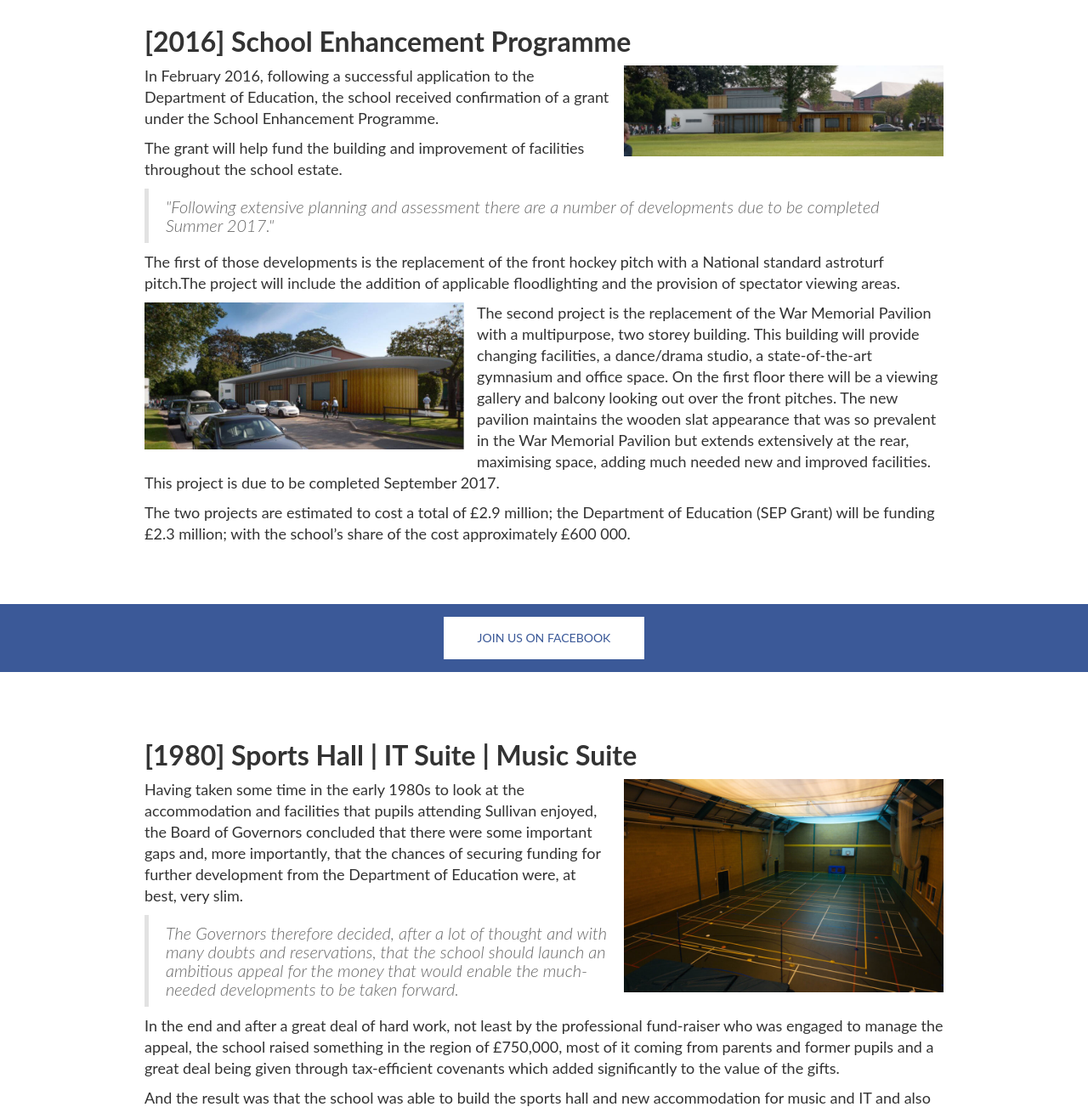
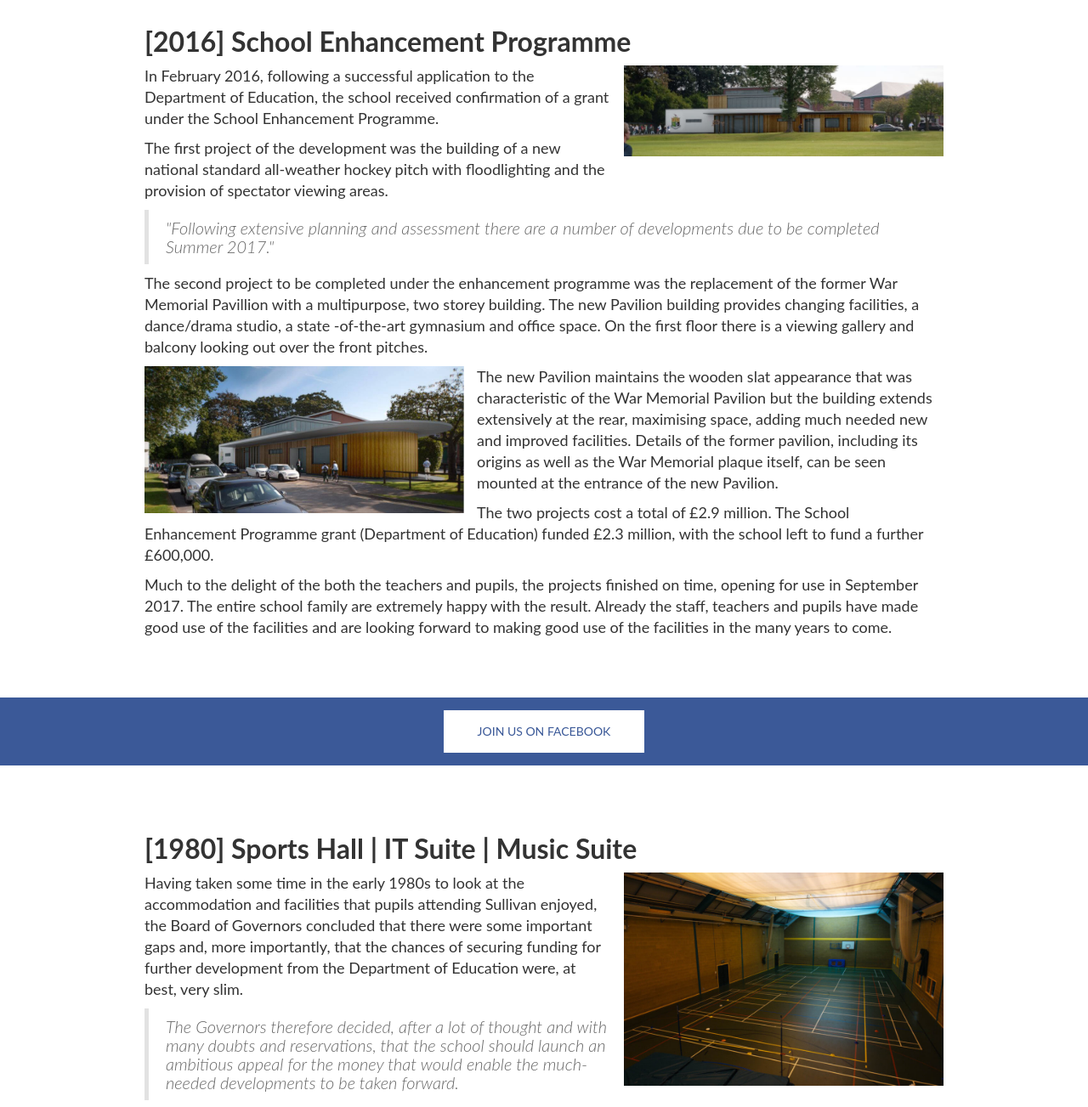
Before and after one commit to friendsofsullivan/fos, a Jekyll site: the page built from _pages/03_events.md, in a window 1280 px wide and 1400 px high, scrolled down 777 px, cut to the strip 97-1400 px from the top of the window. Shown: the whole strip at 85% size. Built offline with Jekyll 4.4.1, drawn with Linux system fonts in a browser that asks for light colours.

Commit message:
few changes as requested added

```diff
--- a/_layouts/about.html
+++ b/_layouts/about.html
@@ -21,9 +21,8 @@ layout: default
           <h3>Our long term objective is to ensure that Sullivan is still educating children in Holywood for another 140 years.</h3>
           <p>In order to sustain and defend the legacy of Robert Sullivan and to meet the myriad of challenges presented in the modern educational environment, the Board of Governors believes that a dynamic alumni organisation is a vital component for school’s future development. Those who have benefitted from time as students, parents and employees are best placed to appreciate the contribution that the school offers to current and future generations of students. Modern technology allows us to communicate and connect much more readily than ever before such that this website and presence on social media will enable all the “Friends of Sullivan” to keep up to date with what’s happening today in Sullivan, to reconnect with your contemporaries from your own time at the school and enable the Board of Governors to seek out assistance when necessary to look after the school’s interests.</p>
           <p>Sullivan “Upper” moved to its present location on Belfast Road in 1939 and has grown steadily ever since, adding such landmark buildings as the War Memorial Pavilion in 1962, the Frost Building in 1976, a Drama Theatre in 1982 and the Sports Hall in 1989. These developments have been achieved not only from Department of Education funding but critically in the case of the pavilion and the sports hall with substantial funding from parents and past pupils.</p>
-          <p>This coming year we are replacing the now famous War Memorial Pavilion with brand new sports changing facilities, and adding a new gymnasium and a state of the art astroturf hockey pitch. The Board of Governors believe that this major capital project is needed to keep our estate up to modern educational standards and are determined that the school’s facilities are maintained at the highest possible quality. This project is therefore viewed by the Board as fundamental to our commitment to “Sustaining Sullivan’s Future” and to this end, a fundraising campaign will be launched in the coming months through this website.
-          <h3>You can also assist the Board of Governors on the journey towards our goal simply by becoming a member of the “Friends of Sullivan”. </h3>
-          <p>Please record your details in our database, send us details of your experiences at the school and come along to our events scheduled to mark the 140th anniversary of the school in 2017.</p>
+          <p> In 2017 we saw the replacement of the famous War Memorial Pavilion with brand new sports changing facilities, and the addition of a new gymnasium and a state of the art astroturf hockey pitch. The Board of Governors are determined that the school’s facilities are maintained at the highest possible quality to keep our estate up to modern educational standards. Major capital projects like the new Pavilion and hockey pitch are therefore viewed by the Board as fundamental to our commitment to “Sustaining Sullivan’s Future” and to this end, a fundraising campaign was launched.</h3>
+          <p>Please record your details in our database, send us details of your experiences at the school and keep an eye out for future events.</p>
           <p>Further information on the events planned are available by clicking <a href="/fos/events">here</a></p>
         </div>
       </div>
--- a/_layouts/projects.html
+++ b/_layouts/projects.html
@@ -21,15 +21,16 @@ layout: default
           </div>
         </figure>
         <p>In February 2016, following a successful application to the Department of Education, the school received confirmation of a grant under the School Enhancement Programme.</p>
-        <p>The grant will help fund the building and improvement of facilities throughout the school estate.</p>
+        <p>The first project  of the development was the building of a new national standard  all-weather hockey pitch with floodlighting and the provision of spectator viewing areas.</p>
         <blockquote>"Following extensive planning and assessment there are a number of developments due to be completed Summer 2017."</blockquote>
-        <p>The first of those developments is the replacement of the front hockey pitch with a National standard astro­turf pitch.The project will include the addition of applicable floodlighting and the provision of spectator viewing areas.</p>
+        <p>The second project to be completed under the enhancement programme was the replacement of the former War Memorial Pavillion with a multipurpose, two storey building. The new Pavilion building provides changing facilities, a dance/drama studio, a state -of-the-art gymnasium and office space. On the first floor there is a viewing gallery and balcony looking out over the front pitches.</p>
         <figure data-rt-type="image" data-rt-align="floatleft" data-rt-max-width="40" class="w-richtext-align-floatleft" data-rt-max-height="941" style="max-width: 40%;">
           <div><img src="{{ "/images/sep-2.JPG" | prepend: site.baseurl }}" alt="">
           </div>
         </figure>
-        <p>The second project is the replacement of the War Memorial Pavilion with a multipurpose, two storey building. This building will provide changing facilities, a dance/drama studio, a state­-of-the-art gymnasium and office space. On the first floor there will be a viewing gallery and balcony looking out over the front pitches. The new pavilion maintains the wooden slat appearance that was so prevalent in the War Memorial Pavilion but extends extensively at the rear, maximising space, adding much needed new and improved facilities. This project is due to be completed September 2017.</p>
-        <p>The two projects are estimated to cost a total of £2.9 million; the Department of Education (SEP Grant) will be funding £2.3 million; with the school’s share of the cost approximately £600 000.</p>
+        <p>The new Pavilion maintains the wooden slat appearance that was characteristic of the War Memorial Pavilion but the building extends extensively at the rear, maximising space, adding much needed new and improved facilities. Details of the former pavilion, including its origins as well as the War Memorial plaque itself, can be seen mounted at the entrance of the new  Pavilion.</p>
+        <p>The two projects cost a total of £2.9 million. The School Enhancement Programme grant (Department of Education) funded £2.3 million, with the school left to fund a further £600,000.</p>
+        <p>Much to the delight of the both the teachers and pupils, the projects finished on time, opening for use in September 2017. The entire school family are extremely happy with the result. Already the staff, teachers and pupils have made good use of the facilities and are looking forward to making good use of the facilities in the many years to come.</p>
       </div>
     </div>
   </div>
```
Also changed, not shown: 1 other file.
